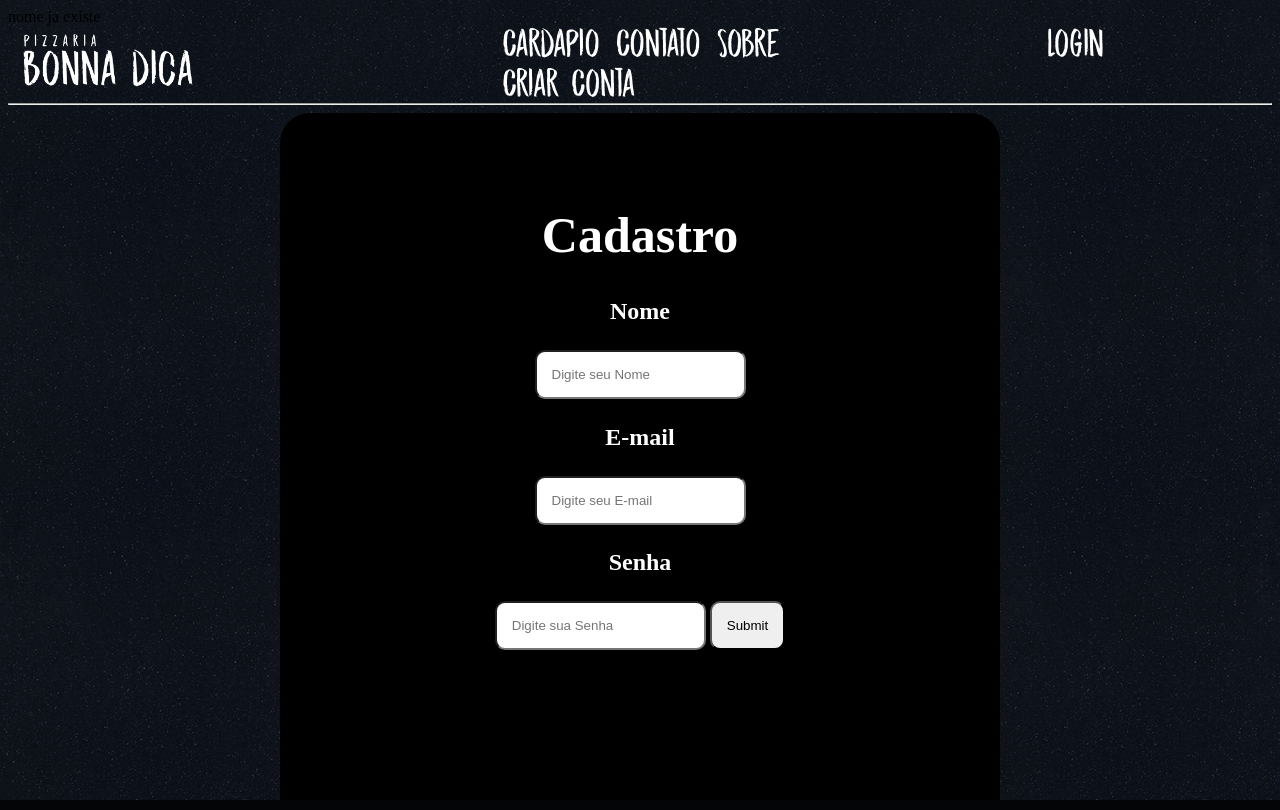
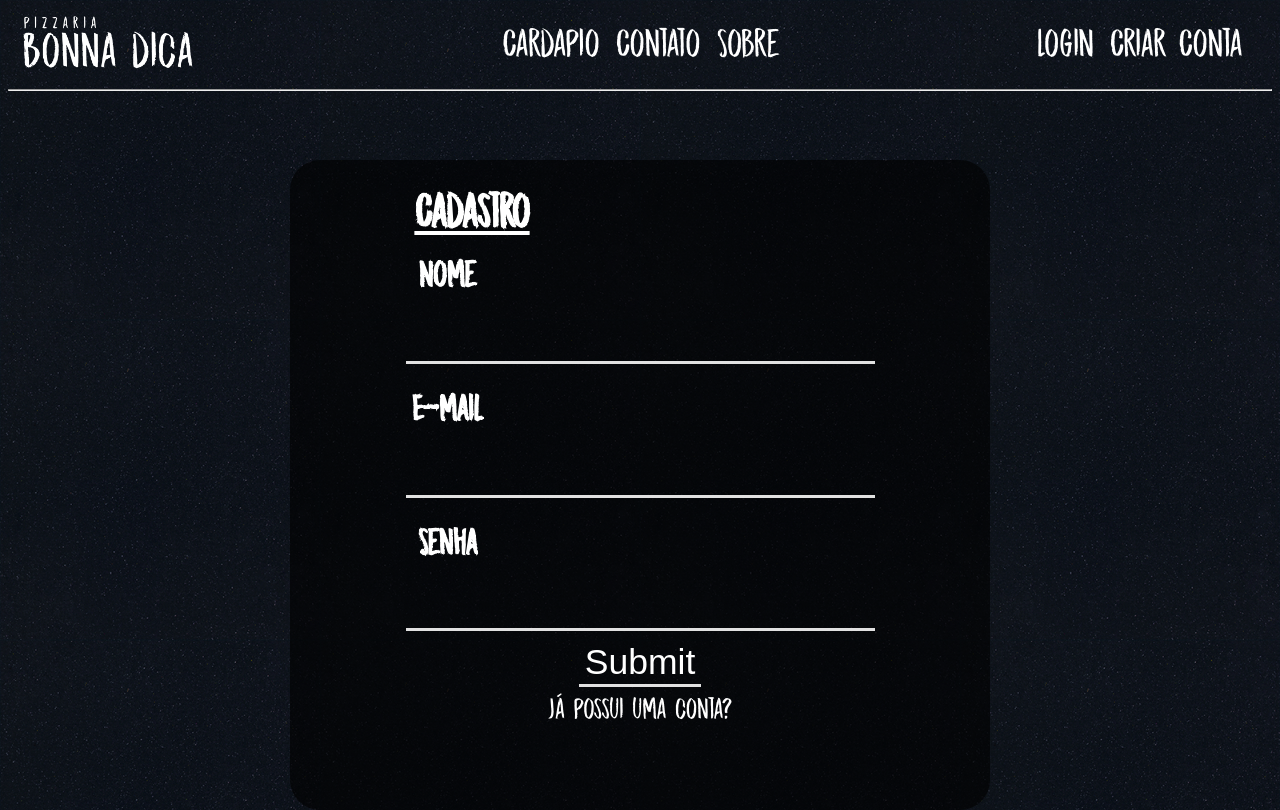
Before and after one commit to h-queiroz/PROJETO-2SEMESTRE-2023, a PHP site: page /cadastro.php in a window 1280 px wide. Run offline with PHP 8.4, Linux system fonts and the light colour scheme; data comes from the database, SQL or seed files in the repository; data that the repository does not hold is empty.

Commit message:
estilizando o loign e cadastro

```diff
--- a/cadastro.php
+++ b/cadastro.php
@@ -1,11 +1,14 @@
 <?php
+
   session_start();
+  if (isset($_POST["name"]) && isset($_POST["email"]) && isset($_POST["senha"])){
 
-      include "conexao.php";
+    require_once "conexao.php";
   //criando uma variavel com o valor cadastrado
-      $email=$_POST['email'];
-      $nome=$_POST['nome'];
-      $senha=$_POST['senha'];
+  $email=$_GET['email'];
+      $nome=$_GET['nome'];
+      $senha=$_GET['senha'];
+
     //verificando o email
     $sql = "SELECT * from usuarios where email = '$email'";
     $select = mysqli_query($conexao, $sql);
@@ -39,6 +42,7 @@
         }
         mysqli_close($conexao);
       }
+    }
       ?>
 
 <!DOCTYPE html>
@@ -54,7 +58,7 @@
 <div class="top">
   <div class="logo">
     <a href="index.php">
-        <img src="imgs/logo_transparente.png">
+      <img src="imgs/logo_transparente.png" alt="logo">
     </a>
   </div>
   <div class="paginas">
@@ -64,9 +68,7 @@
     <div class="login">
       <a href="login.php">Login</a>
     </div>
-      <div class="cadastro">
     <a href="cadastro.php">Criar Conta</a>
-      </div>
   </div>
 </div>
 <hr>
@@ -74,11 +76,16 @@
   <h1>Cadastro</h1>
   <h2>Nome</h2>
   <form action="cadastro.php" method="post">
-          <input type="text" name="nome" placeholder="Digite seu Nome">
+    <input type="text" name="nome" placeholder="">
     <h2>E-mail</h2>
-          <input type="email" name="email"  placeholder="Digite seu E-mail">
+    <input type="email" name="email"  placeholder="">
     <h2>Senha</h2>
-          <input type="password" name="senha"  placeholder="Digite sua Senha">
+    <input type="password" name="senha"  placeholder="">
+    <div class="submit">
       <input type="submit">
+    </div>
+    <a href="login">Já possui uma conta?</a>
   </form>
+</div>
+</body>
 </html>
--- a/conexao.php
+++ b/conexao.php
@@ -1,8 +1,8 @@
 <?php
     $servidor="localhost";
     $usuario="root";
-    $senha="";
-    $db="Bonnadica";
+    $senha="1234";
+    $db="bonnadica";
 
     $conexao=mysqli_connect($servidor, $usuario, $senha, $db);
 
--- a/login.php
+++ b/login.php
@@ -1,11 +1,14 @@
 <?php
 session_start();
 if(isset($_POST['email'])||isset($_POST['senha'])){
+
   //conexão com o mysql
   include "conexao.php";
+
   //criando uma variavel com o valor cadastrado
   $email=$_POST['email'];
   $senha=$_POST['senha'];
+
   //pegando os valores do banco de dados
   $sql="SELECT * FROM usuarios where email = ?";
 
@@ -83,8 +86,8 @@ if(isset($_POST['email'])||isset($_POST['senha'])){
   <input type="password" name="senha" placeholder="">
   <div class="submit">
     <input type="submit" name="submit">
-    <a href="cadastro.php">Não possui uma conta?</a>
   </div>
+  <a href="cadastro.php">Não possui uma conta?</a>
     </div>
   </main>
 </body>
--- a/styles/cadastro.css
+++ b/styles/cadastro.css
@@ -3,7 +3,6 @@
   src: url('../DK Midnight Chalker.otf') format('opentype');
 
 }
-
 
 body{
     background-image: url("../imgs/black-bg.jpg");
@@ -39,7 +38,7 @@ body{
 
 .login {
   display: inline;
-  margin-left: 250px;
+  margin-left: 240px;
 
 }
 
@@ -56,28 +55,52 @@ body{
 
 }
 .box{
-  width: 600px;
-  height: 600px;
-  padding: 60px;
+  height: 650px;
+  width: 700px;
   border-radius: 30px;
-  /*margin-left: 23%;*/
+  left: 50%;
+  top: 20%;
+  transform: translate(-50%, 0);
   text-align: center;
   position: absolute;
-  left: 50%;
-  transform: translate(-50%,0);
-  background-color: rgb(0, 0, 0);
+  background-color:rgba(0, 0, 0, 0.623);
+  font-family: 'DK Midnight Chalker';
 }
 
-.box h1, h2{
+h1{
+  color: white;
+  font-size: 300%;
+  padding-right: 48%;
+  text-decoration: underline;
+  }
+
+h2{
+  font-size: 229%;
+  padding-right: 55%;
   color: white;
 }
 
-.box h1{
-      font-size: 50px;
-    }
+.box input{
+  background-color: transparent;
+  border: none;
+  border-bottom: 3px solid #e1e1e1;
+  outline: none;
+  color: #fff;
+  text-align: left;
+  font-size: 222%;
 
-.box input{
-  padding: 15px;
-  margin: 5px auto;
-  border-radius: 10px;
 }
+
+.box a {
+  font-size: 30px;
+  color: white;
+  text-decoration: none;
+  display: inline;
+
+}
+
+.submit {
+  text-align: center;
+  padding: 10px;
+
+}
```
Also changed, not shown: cardapio.php (+6 -2 lines), styles/cardapio.css (+19 -0 lines), styles/login.css (+10 -20 lines). Lines whose indentation alone changed are shown as unchanged.
